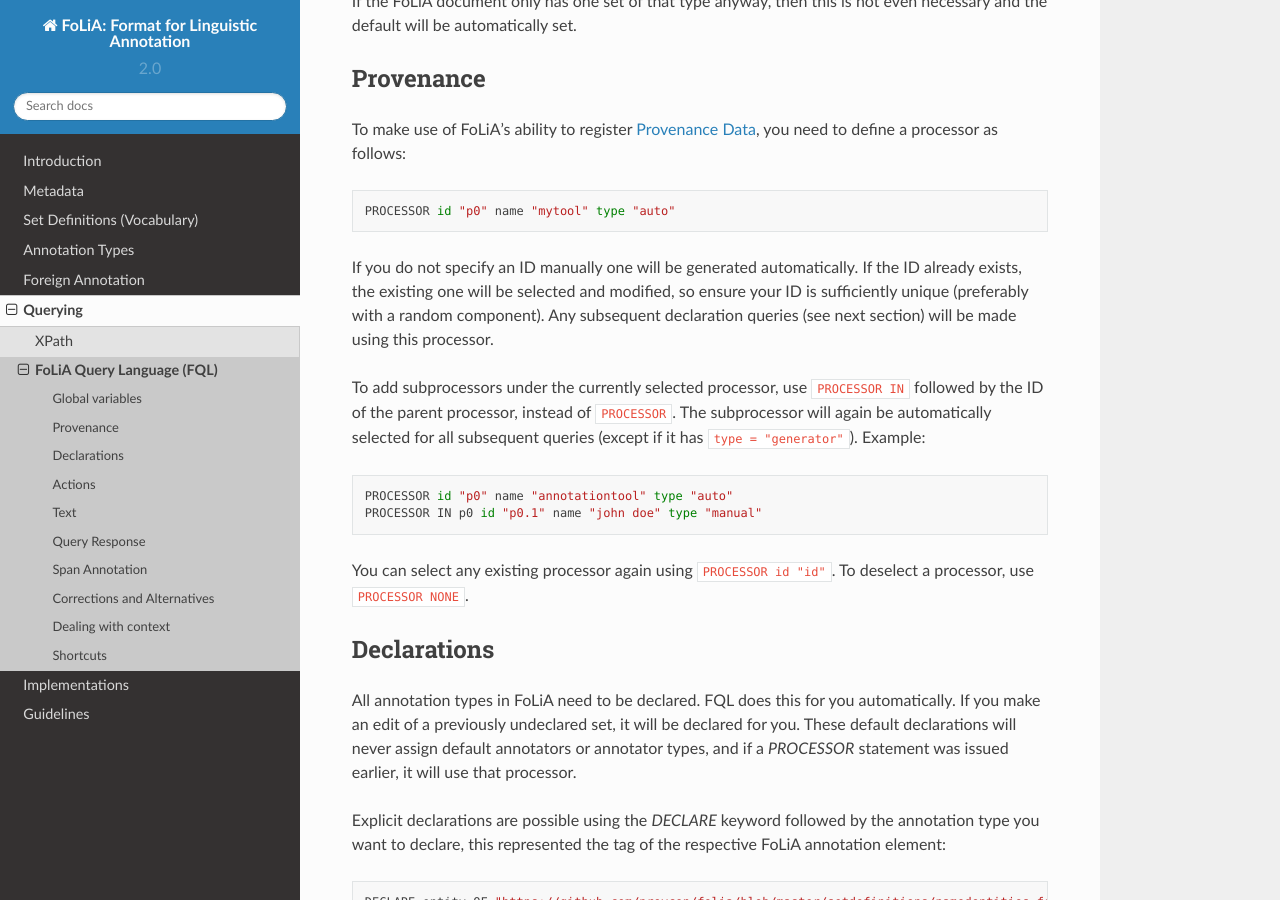
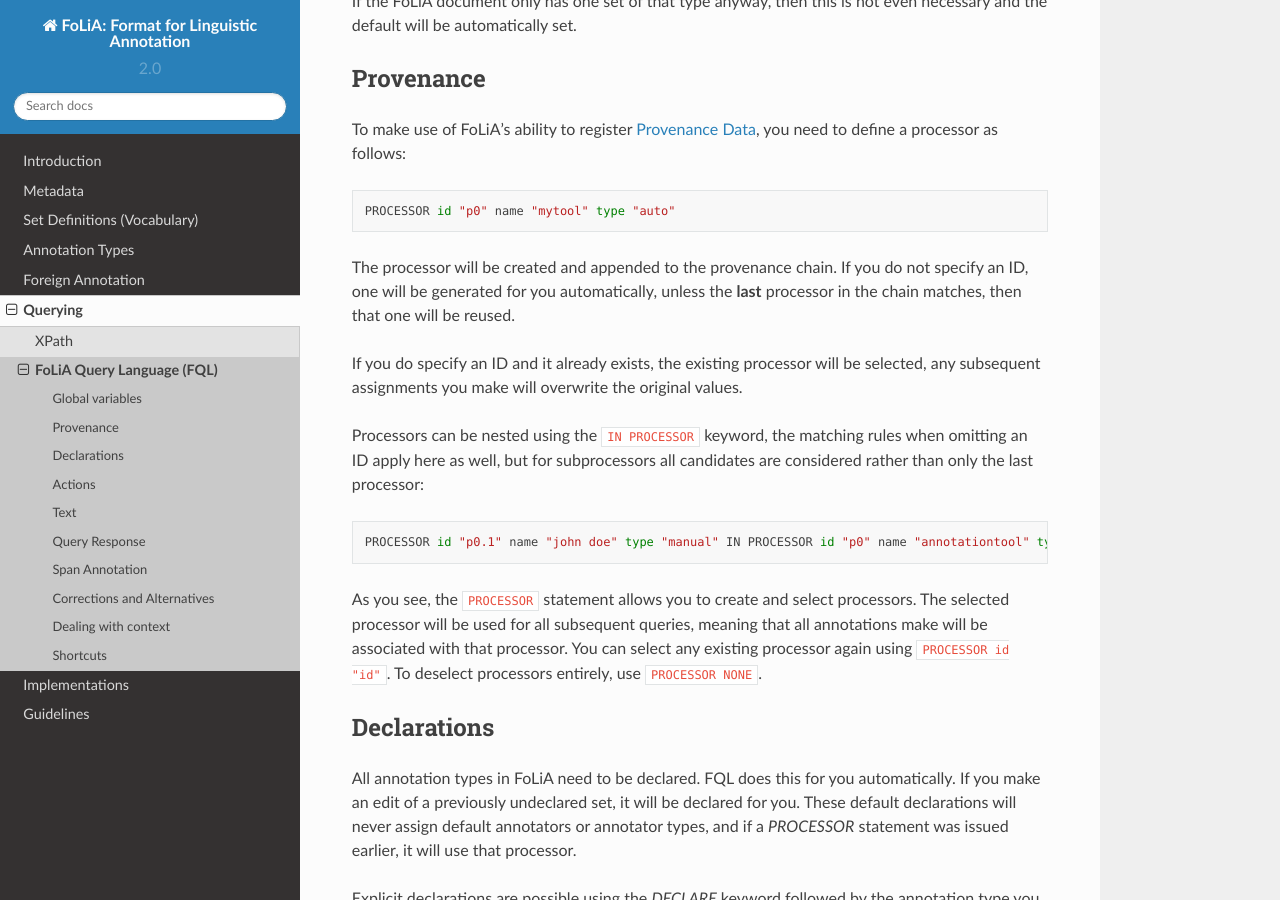
Before and after one commit to proycon/folia, a Sphinx documentation site: the page built from docs/source/fql.rst, in a window 1280 px wide and 900 px high, scrolled down 873 px. Built offline with Sphinx 7.4.7 and the Read the Docs theme 2.0.0, drawn with Linux system fonts in a browser that asks for light colours.

Commit message:
[doc] Changed PROCESSOR statement in FQL library

```diff
--- a/docs/source/fql.rst
+++ b/docs/source/fql.rst
@@ -46,18 +46,20 @@ To make use of FoLiA's ability to register :ref:`provenance_data`, you need to d
 
     PROCESSOR id "p0" name "mytool" type "auto"
 
-If you do not specify an ID manually one will be generated automatically. If the ID already exists, the existing one
-will be selected and modified, so ensure your ID is sufficiently unique (preferably with a random component). Any
-subsequent declaration queries (see next section) will be made using this processor.
+The processor will be created and appended to the provenance chain. If you do not specify an ID, one will be generated
+for you automatically, unless the **last** processor in the chain matches, then that one will be reused.
 
-To add subprocessors under the currently selected processor, use ``PROCESSOR IN`` followed by the ID of the parent
-processor, instead of ``PROCESSOR``. The
-subprocessor will again be automatically selected for all subsequent queries (except if it has ``type = "generator"``). Example::
+If you do specify an ID and it already exists, the existing processor will be selected, any subsequent assignments you
+make will overwrite the original values.
 
-    PROCESSOR id "p0" name "annotationtool" type "auto"
-    PROCESSOR IN p0 id "p0.1" name "john doe" type "manual"
+Processors can be nested using the ``IN PROCESSOR`` keyword, the matching rules when omitting an ID apply here as well, but for
+subprocessors all candidates are considered rather than only the last processor::
 
-You can select any existing processor again using ``PROCESSOR id "id"``. To deselect a processor, use ``PROCESSOR NONE``.
+    PROCESSOR id "p0.1" name "john doe" type "manual" IN PROCESSOR id "p0" name "annotationtool" type "auto"
+
+As you see, the ``PROCESSOR`` statement allows you to create and select processors. The selected processor will be used
+for all subsequent queries, meaning that all annotations make will be associated with that processor. You can select any
+existing processor again using ``PROCESSOR id "id"``. To deselect processors entirely, use ``PROCESSOR NONE``.
 
 
 Declarations
```
